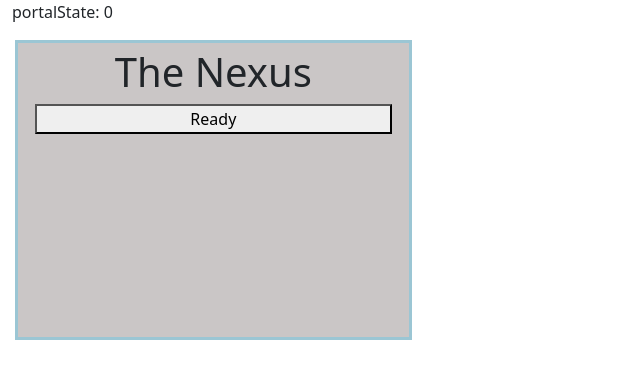
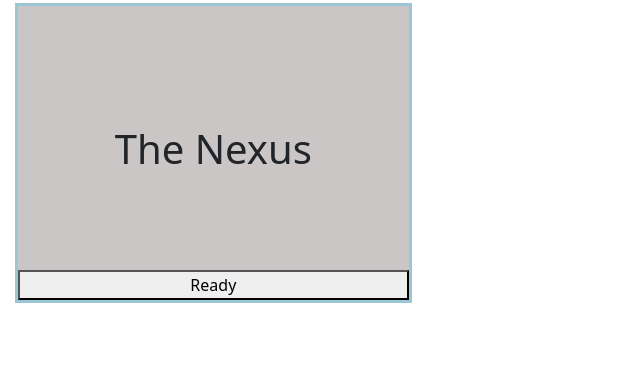
Before and after one commit to androfrost/TheNexusUI, an Angular app: page /family-upsert in a window 1280 px wide. Before the commit this address led to /. Shown: the top 378 px of the page, without its empty margins (0-640 px from the left). Built offline with nearby package versions, Linux system fonts and the light colour scheme.

Commit message:
Add Family component
Added the Family component.  Also revamped a bit of the GUI.

```diff
--- a/src/app/app.routes.ts
+++ b/src/app/app.routes.ts
@@ -2,6 +2,7 @@ import { NgModule } from '@angular/core';
 import { RouterModule, Routes } from '@angular/router';
 import { NexusPortalComponent } from './components/nexus-portal/nexus-portal.component';
 import { IndividualUpsertComponent } from './components/individual-upsert/individual-upsert.component';
+import { FamilyUpsertComponent } from './components/family-upsert/family-upsert.component';
 
 export const routes: Routes = [
   {
@@ -10,6 +11,9 @@ export const routes: Routes = [
   },{
     path: 'individual-upsert',
     component: IndividualUpsertComponent
+  },{
+    path: 'family-upsert',
+    component: FamilyUpsertComponent
   }
 ];
 @NgModule({
--- /dev/null
+++ b/src/app/components/family-upsert/family-upsert.component.html
@@ -0,0 +1,49 @@
+<div class="card portal">
+
+    <div class="card-title"><b>Add Family</b></div>
+    <hr>
+
+    <div class="row">
+        <div class="col-12 col-sm-6">
+            Family Name
+        </div>
+        <div class="col-12 col-sm-6">
+            <input type="text" [(ngModel)]="familyName">
+        </div>
+    </div>
+    <hr>
+    <div class="row">
+        <div class="col-12 col-sm-6">
+            Description
+        </div>
+        <div class="col-12 col-sm-6">
+            <textarea [(ngModel)]="familyDescription" rows="3"></textarea>
+        </div>
+    </div>
+    <hr>
+
+    <div>
+        <div class="row individual-buttons">
+             <!-- bottom-docked-buttons"> -->
+            <!-- <div class="col-4">
+                <button (click)="Save()">Save</button>
+            </div>
+            <div class="col-4">
+                <button (click)="Reset()">Reset</button>
+            </div>
+            <div class="col-4">
+                <button (click)="Cancel()">Cancel</button>
+            </div> -->
+
+            <div class="col-4 justify-content-center text-center">
+                <button (click)="Save()">Save</button>
+            </div>
+            <div class="col-4 justify-content-center text-center">
+                <button (click)="Reset()">Reset</button>
+            </div>
+            <div class="col-4 justify-content-center text-center">
+                <button (click)="Cancel()">Cancel</button>
+            </div>
+        </div>
+    </div>
+</div>
--- /dev/null
+++ b/src/app/components/family-upsert/family-upsert.component.ts
@@ -0,0 +1,41 @@
+import { Component, EventEmitter, Input, Output } from '@angular/core';
+import { Family } from '../../models/family';
+import { CommonModule } from '@angular/common';
+import { FormsModule } from '@angular/forms';
+
+@Component({
+  selector: 'app-family-upsert',
+  standalone: true,
+  imports: [CommonModule, FormsModule],
+  templateUrl: './family-upsert.component.html',
+  styleUrl: './family-upsert.component.css'
+})
+export class FamilyUpsertComponent {
+
+  @Input() upsertFamily : Family = new Family();
+  @Input() entrancePortal: number = 0;
+
+  @Output() goToNextPortal = new EventEmitter<number>();
+
+  familyName: string = this.upsertFamily.familyName;
+  familyDescription: string = this.upsertFamily.description;
+
+  Save(){
+    this.upsertFamily.familyName = this.familyName;
+    this.upsertFamily.description = this.familyDescription;
+
+    console.log(this.upsertFamily.familyName);
+    console.log(this.upsertFamily.description);
+  }
+
+  Reset(){
+    this.familyName = "";
+    this.familyDescription = "";
+
+  }
+
+  Cancel(){
+    this.Reset();
+    this.goToNextPortal.emit(this.entrancePortal);
+  }
+}
--- a/src/app/components/individual-upsert/individual-upsert.component.ts
+++ b/src/app/components/individual-upsert/individual-upsert.component.ts
@@ -45,8 +45,7 @@ export class IndividualUpsertComponent {
 
     console.log(this.upsertIndividual.firstName+ " " +this.upsertIndividual.lastName);
     console.log(this.upsertIndividual.description);
-
-
+    console.log(this.upsertIndividual.statusId);
   }
 
   Reset(){
@@ -64,7 +63,7 @@ export class IndividualUpsertComponent {
     this.phoneNumberOption = 0;
     this.SetChosenPhoneNumber(this.phoneNumberOption);
     this.description = "";
-    this.statusOption = 1;
+    this.statusOption = 0;
     this.SetChosenStatus(this.statusOption);
   }
 
--- a/src/app/components/main-menu/main-menu.component.html
+++ b/src/app/components/main-menu/main-menu.component.html
@@ -4,14 +4,14 @@
     <hr>
     <div class="row">
         <div class="col-12">
-            <button disabled (click)="TraversePortal(portal.FamilyUpsert)" >Add Family</button>
+            <button (click)="TraversePortal(portal.FamilyUpsert)" >Add Family</button>
         </div>
         <div class="col-12">
             <button (click)="TraversePortal(portal.IndividualUpsert)" >Add Individual</button>
         </div>
         <hr>
-        <div class="col-12">
-            <button (click)="TraversePortal(portal.NexusPortal)" >Return</button>
+        <div class="col-12 justify-content-center text-center">
+            <button class="bottom-docked-buttons" (click)="TraversePortal(portal.NexusPortal)" >Return</button>
         </div>
     </div>
 </div>
--- a/src/app/components/nexus-portal/nexus-portal.component.html
+++ b/src/app/components/nexus-portal/nexus-portal.component.html
@@ -2,17 +2,22 @@
     <div class="card main">
         <div class="row">
             <div class="col-sm-4 col-12">
-                <p>portalState: {{ portalState }}</p>
+                <!-- <p>portalState: {{ portalState }}</p> -->
                 <div *ngIf="portalState === portal.NexusPortal" >
-                    <div class="row portal">
-                        <div class="col justify-content-center text-center">
+                    <div class="row portal portal-center">
+                        <div class="col-12 justify-content-center text-center">
                             <h1>The Nexus</h1>
+                        </div>
+                        <div class="col-12 justify-content-center text-center">
                             <button class="bottom-docked-buttons" (click)="activatePortal(portal.ChoosePortal)">Ready</button>
                         </div>
                     </div>
                 </div>
                 <div *ngIf="portalState === portal.ChoosePortal">
                     <app-main-menu (goToNextPortal)=activatePortal($event)></app-main-menu>
+                </div>
+                <div *ngIf="portalState === portal.FamilyUpsert">
+                    <app-family-upsert [entrancePortal] = portal.ChoosePortal (goToNextPortal)=activatePortal($event)></app-family-upsert>
                 </div>
                 <div *ngIf="portalState === portal.IndividualUpsert">
                     <app-individual-upsert [entrancePortal] = portal.ChoosePortal (goToNextPortal)=activatePortal($event)></app-individual-upsert>
--- a/src/app/components/nexus-portal/nexus-portal.component.ts
+++ b/src/app/components/nexus-portal/nexus-portal.component.ts
@@ -4,11 +4,12 @@ import { FormsModule } from '@angular/forms';
 import { IndividualUpsertComponent } from "../individual-upsert/individual-upsert.component";
 import { portal } from '../../enum/portal';
 import { MainMenuComponent } from "../main-menu/main-menu.component";
+import { FamilyUpsertComponent } from "../family-upsert/family-upsert.component";
 
 @Component({
   selector: 'app-nexus-portal',
   standalone: true,
-  imports: [CommonModule, FormsModule, IndividualUpsertComponent, MainMenuComponent],
+  imports: [CommonModule, FormsModule, IndividualUpsertComponent, MainMenuComponent, FamilyUpsertComponent],
   templateUrl: './nexus-portal.component.html',
   styleUrl: './nexus-portal.component.css'
 })
--- a/src/styles.css
+++ b/src/styles.css
@@ -18,7 +18,16 @@ textarea{
     width: 100%;
 }
 
+hr {
+  margin: 0;
+  border: none;
+  border-top: 2px solid #ffffff;
+}
+
 .portal{
+    display:flex;
+    flex-direction: column;
+
     border-width: 3px;
     border-color: rgb(155, 198, 212);
     border-style: solid;
@@ -27,21 +36,24 @@ textarea{
     min-height: 300px;
     max-height: 740px;
     max-width: 500px;
-    overflow-y: none;
+    overflow-y: hidden;
     padding: 5px;
+    overflow-x: auto;
+}
 
-    /* display: flex;
+.portal-center{
+    display: flex;
     flex-direction: column;
-    align-items: center;    /.* centers horizontally *./
-    justify-content: center; /.* centers vertically *./
-    text-align: center;      /.* centers text inside child elements *./
+    align-items: center;    /* centers horizontally */
+    justify-content: center; /* centers vertically */
+    text-align: center;      /* centers text inside child elements */
 
-    position: relative; */
+    position: relative;
 }
 
 .bottom-docked-buttons{
-    /* position: absolute;   /.* Change from fixed to absolute *./
+    position: absolute;   /* Change from fixed to absolute */
     bottom: 0;
     left: 0;
-    width: 100%; */
+    width: 100%;
 }
```
Also changed, not shown: src/app/components/individual-upsert/individual-upsert.component.html (+14 -1 lines), src/app/components/family-upsert/family-upsert.component.css (added), 1 other file (tests, documents, lock files or other folders).
